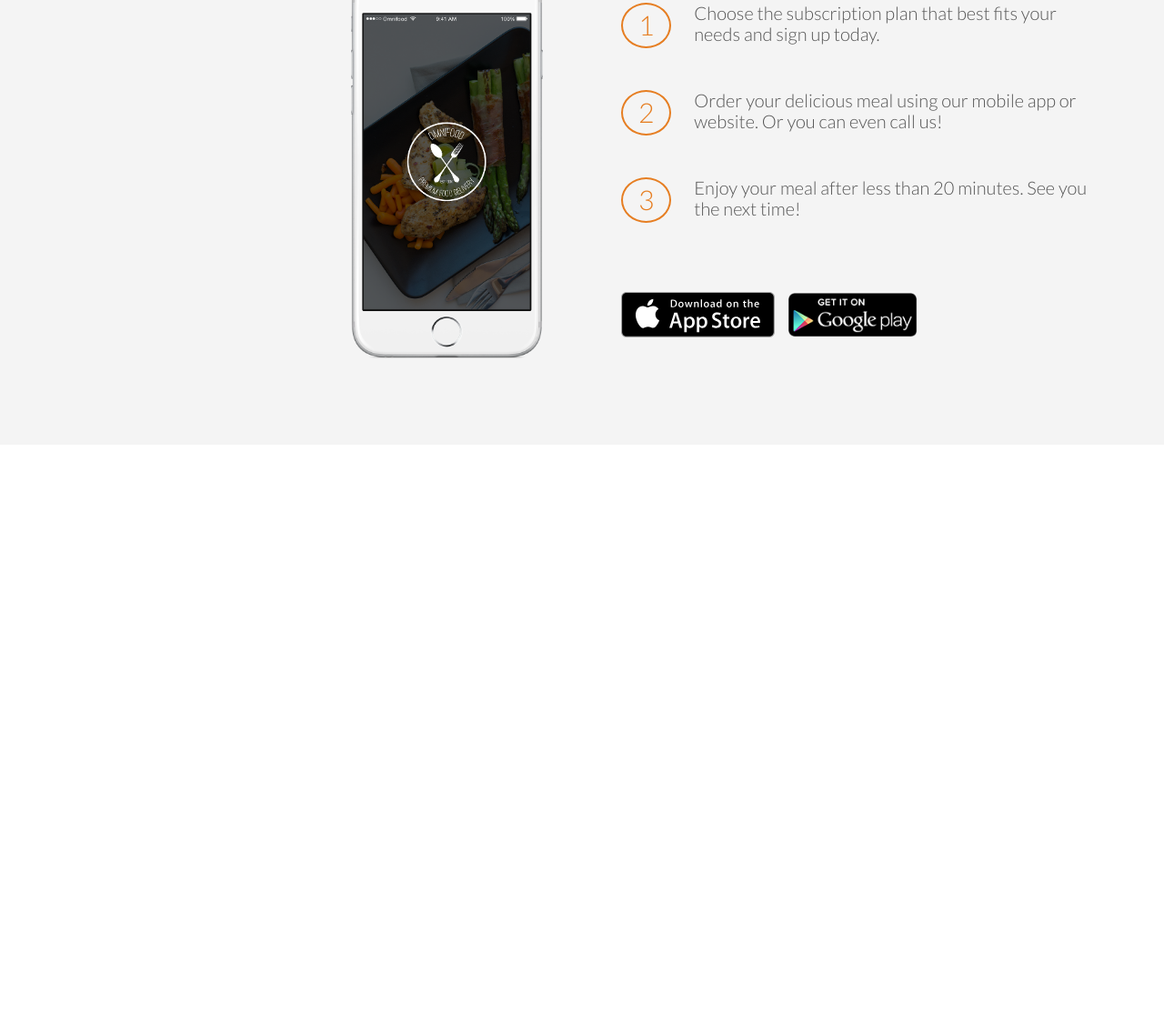
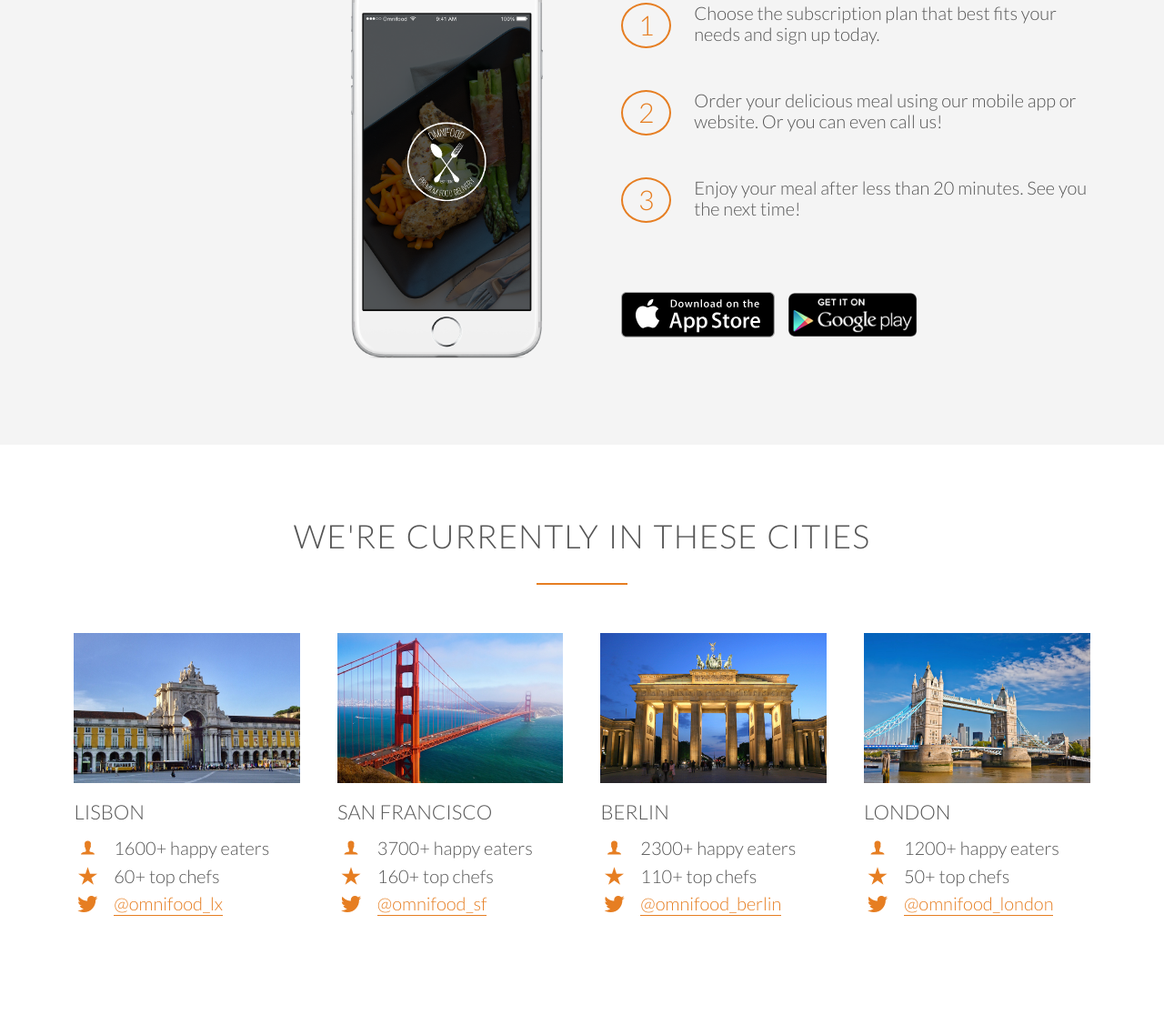
Before and after one commit to melbsolc/Omnifood, a plain HTML site: page index.html in a window 1280 px wide. Shown: the part 2249-3365 px from the top of the page at 91% size. Before the commit the page ends 2738 px from the top, so only its background shows below. Drawn offline with Linux system fonts and the light colour scheme; files whose address does not match are found by name.

Commit message:
Added the Cities Section

```diff
--- a/index.html
+++ b/index.html
@@ -145,5 +145,103 @@
                 </div>
             </div>
         </section>
+
+        <section class="section-cities">
+            <div class="row">
+                <h2>We're currently in these cities</h2>
+            </div>
+            <div class="row">
+                <div class="col span-1-of-4 box">
+                    <img src="resources/img/lisbon-3.jpg" alt="Lisbon">
+                    <h3>Lisbon</h3>
+                    <div class="city-feature">
+                        <i class="ion-ios-person icon-small"></i>
+                        1600+ happy eaters
+                    </div>
+                    <div class="city-feature">
+                        <i class="ion-ios-star icon-small"></i>
+                        60+ top chefs
+                    </div>
+                    <div class="city-feature">
+                        <i class="ion-social-twitter icon-small"></i>
+                        <a href="#">@omnifood_lx</a>
+                    </div>
+                </div>
+                <div class="col span-1-of-4 box">
+                    <img src="resources/img/san-francisco.jpg" alt="San Francisco">
+                    <h3>San Francisco</h3>
+                    <div class="city-feature">
+                        <i class="ion-ios-person icon-small"></i>
+                        3700+ happy eaters
+                    </div>
+                    <div class="city-feature">
+                        <i class="ion-ios-star icon-small"></i>
+                        160+ top chefs
+                    </div>
+                    <div class="city-feature">
+                        <i class="ion-social-twitter icon-small"></i>
+                        <a href="#">@omnifood_sf</a>
+                    </div>
+                </div>
+                <div class="col span-1-of-4 box">
+                    <img src="resources/img/berlin.jpg" alt="Berlin">
+                    <h3>Berlin</h3>
+                    <div class="city-feature">
+                        <i class="ion-ios-person icon-small"></i>
+                        2300+ happy eaters
+                    </div>
+                    <div class="city-feature">
+                        <i class="ion-ios-star icon-small"></i>
+                        110+ top chefs
+                    </div>
+                    <div class="city-feature">
+                        <i class="ion-social-twitter icon-small"></i>
+                        <a href="#">@omnifood_berlin</a>
+                    </div>
+                </div>
+                <div class="col span-1-of-4 box">
+                    <img src="resources/img/london.jpg" alt="London">
+                    <h3>London</h3>
+                    <div class="city-feature">
+                        <i class="ion-ios-person icon-small"></i>
+                        1200+ happy eaters
+                    </div>
+                    <div class="city-feature">
+                        <i class="ion-ios-star icon-small"></i>
+                        50+ top chefs
+                    </div>
+                    <div class="city-feature">
+                        <i class="ion-social-twitter icon-small"></i>
+                        <a href="#">@omnifood_london</a>
+                    </div>
+                </div>
+            </div>
+        </section>
     </body>
 </html>
+
+<!--
+Section 4: Cities
+Title: We're currently in these cities
+
+Lisbon
+1600+ happy eaters
+60+ top chefs
+@omnifood_lx
+
+San Francisco
+3700+ happy eaters
+160+ top chefs
+@omnifood_sf
+
+Berlin
+2300+ happy eaters
+110+ top chefs
+@omnifood_berlin
+
+London
+1200+ happy eaters
+50+ top chefs
+@omnifood_london
+
+-->
--- a/resources/css/style.css
+++ b/resources/css/style.css
@@ -112,6 +112,37 @@ h2:after { /* putting something after the h2 element */
     display: block; /* because this will force a line break */
     color: #e67e22;
     margin-bottom: 10px;
+}
+
+.icon-small {
+    display: inline-block; /* inline-block so we can assign a width to the icons and center using text-align */
+    width: 30px;
+    text-align: center;
+    color: #e67e22;
+    font-size: 120%;
+    margin-right: 10px;
+
+    /* secrets to align text and icons */
+    line-height: 120%;
+    vertical-align: middle;
+    margin-top: -5px;  /* opposite of positive - takes space away */
+}
+
+/* ------------- LINKS --------------- */
+
+a:link,
+a:visited {
+    color: #e67e22;
+    text-decoration: none;
+    border-bottom: 1px solid #e67e22;
+    padding-bottom: 1px;
+    transition: border-bottom 0.2s, color: 0.2s;
+}
+
+a:hover,
+a:active {
+    color: #555;
+    border-bottom: 1px solid transparent; /* when we want the border to disappear, it is much cleaner to make it transparent */
 }
 
 /* ------------- BUTTONS --------------- */
@@ -313,8 +344,28 @@ header {
     margin-right: 25px;
 }
 
+.btn-app:link,
+.btn-app:visited {
+    border: 0;
+}
+
 .btn-app img {
     height: 50px;
     width: auto;
     margin-right: 10px;
 }
+
+/* -------------------------------------------------*/
+/* CITIES */
+/* --------------------------------------------------*/
+
+
+.box img {
+    width: 100%; /* image should be as wide as the box that contains it */
+    height: auto;
+    margin-bottom: 15px;
+}
+
+.city-feature {
+    margin-bottom: 5px;
+}
```
